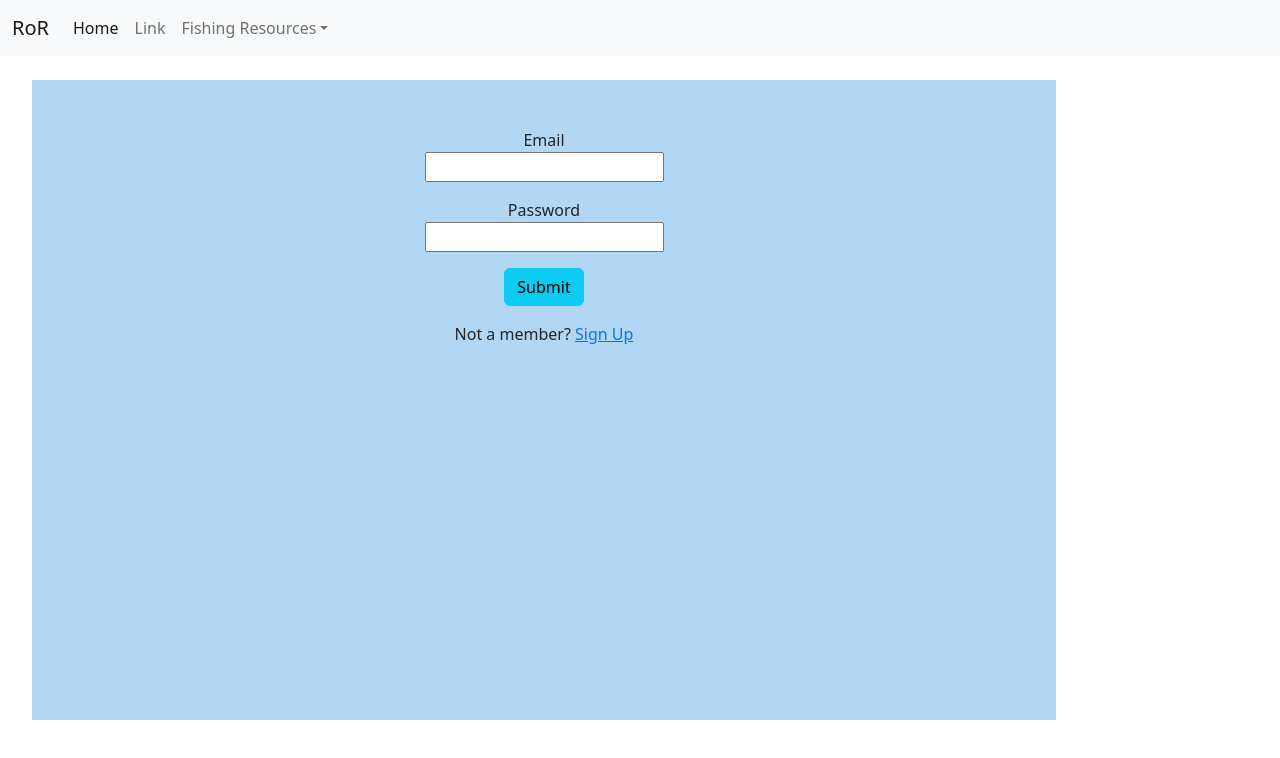
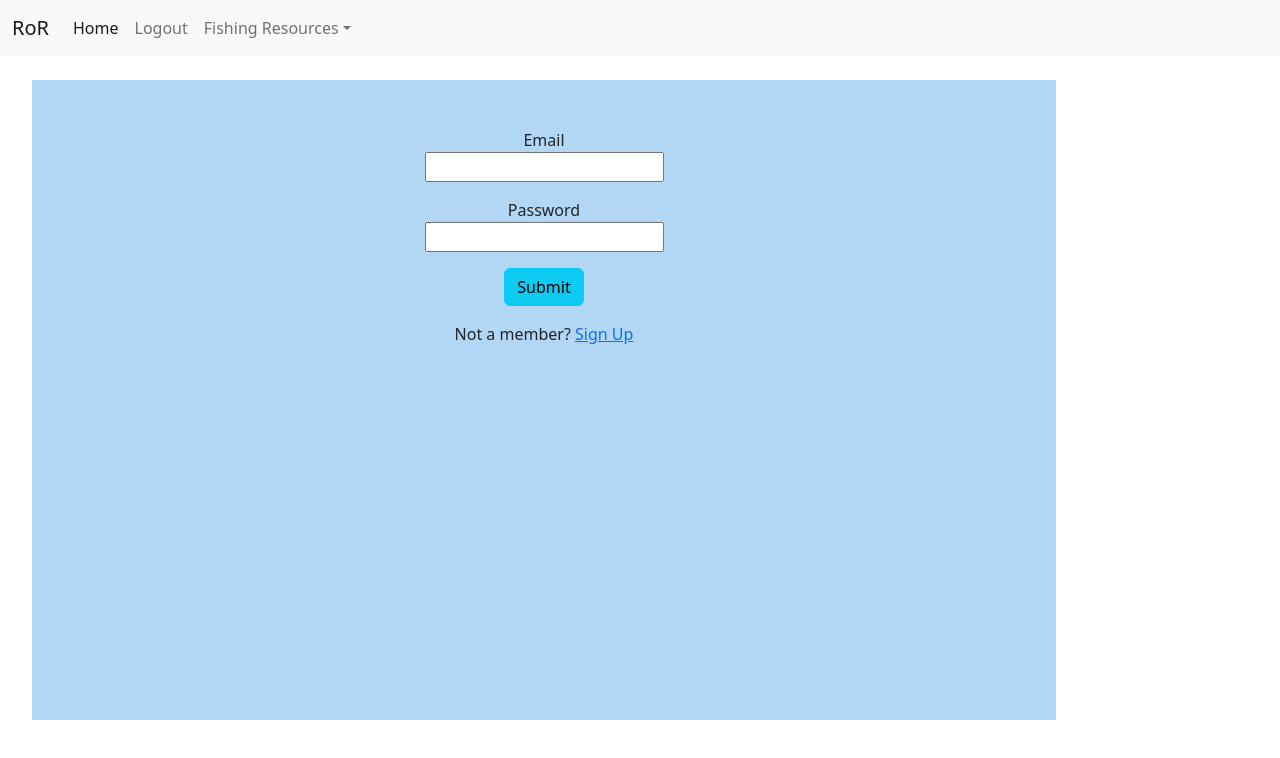
Before and after one commit to Rickienatividad/capstone-frontend, a React (Vite) app: page / in a window 1280 px wide. Shown: the top 758 px of the page. Built offline with nearby package versions, Linux system fonts and the light colour scheme.

Commit message:
sorts entries by id to prevent shuffling after editing

```diff
--- a/src/EntryShow.jsx
+++ b/src/EntryShow.jsx
@@ -91,14 +91,14 @@ export function EntryShow(props) {
           <tbody>
             {props.entry.fish.map((fish) => {
               return (
-                // <div key={fish.id}>
+                // <span key={fish.id}>
                 <tr className="table-row">
                   <th className="fish-icon">🐠</th>
                   <td className="firstdata">{fish.species}</td>
                   <td className="seconddata">{fish.length}</td>
                   <td className="thirddata">{fish.weight}</td>
                 </tr>
-                // </div>
+                // </span>
               );
             })}
           </tbody>
--- a/src/Header.jsx
+++ b/src/Header.jsx
@@ -1,6 +1,13 @@
+import axios from "axios";
 import { Link } from "react-router-dom";
 
 export function Header() {
+  const handleLogout = (event) => {
+    delete axios.defaults.headers.common["Authorization"];
+    localStorage.removeItem("jwt");
+    console.log("logged out");
+    window.location.href = "/";
+  };
   return (
     <nav className="navbar navbar-expand-lg navbar-light bg-light fixed-top">
       <div className="container-fluid">
@@ -26,8 +33,8 @@ export function Header() {
               </a>
             </li>
             <li className="nav-item">
-              <a className="nav-link" href="#">
-                Link
+              <a onClick={handleLogout} className="nav-link" href="#">
+                Logout
               </a>
             </li>
             <li className="nav-item dropdown">
--- a/src/Logs.jsx
+++ b/src/Logs.jsx
@@ -3,7 +3,9 @@ export function Logs(props) {
     <div className="mt-5">
       <div className="logs-bg">
         <h1>All Logs</h1>
-        {props.entries.map((entry) => (
+        {props.entries
+          .sort((a, b) => a.id - b.id)
+          .map((entry) => (
             <div className="entries border-bottom border-3 pb-3" key={entry.id}>
               <h2>Date: {entry.date}</h2>
               <button
```
Also changed, not shown: src/Logout.jsx (added). Lines whose indentation alone changed are shown as unchanged.
